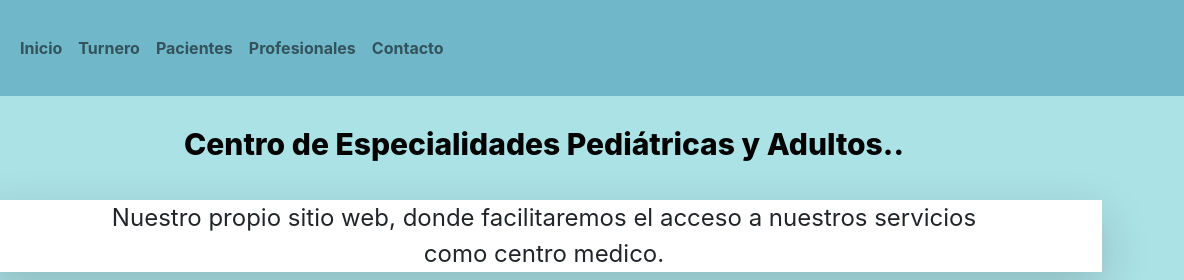
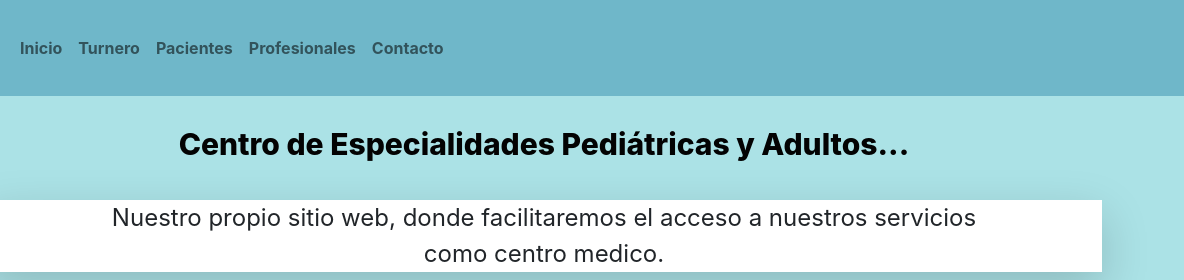
Before and after one commit to MateoGJ/Proyecto-Coderhouse, a website: page Index.html in a window 1280 px wide. Shown: the top 280 px of the page, 96-1280 px from the left. Drawn offline with nearby package versions, Linux system fonts and the light colour scheme.

Commit message:
4ta entrega

```diff
--- a/Index.html
+++ b/Index.html
@@ -99,7 +99,7 @@
   </header>
   <main>
     <div class="container">
-      <h1>Centro de Especialidades Pediátricas y Adultos..</h1>
+      <h1>Centro de Especialidades Pediátricas y Adultos...</h1>
       <div class="presentacion pr-5 pl-5 justify-content-center shadow-lg">
         <p>Nuestro propio sitio web, donde facilitaremos el acceso a
           nuestros servicios como centro medico.</p>
```
